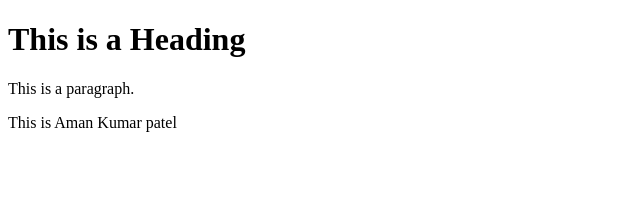
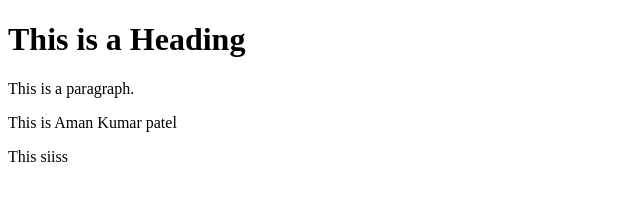
Before and after one commit to gauravsingh9090/add, a plain HTML site: page index.html in a window 1280 px wide. Shown: the full height of the page, 0-640 px from the left. Drawn offline with Linux system fonts and the light colour scheme.

Commit message:
Update index.html

```diff
--- a/index.html
+++ b/index.html
@@ -8,6 +8,7 @@
 <h1>This is a Heading</h1>
 <p>This is a paragraph.</p>
   <p>This is Aman Kumar patel</p>
+  This siiss
 
 </body>
 </html>
```
